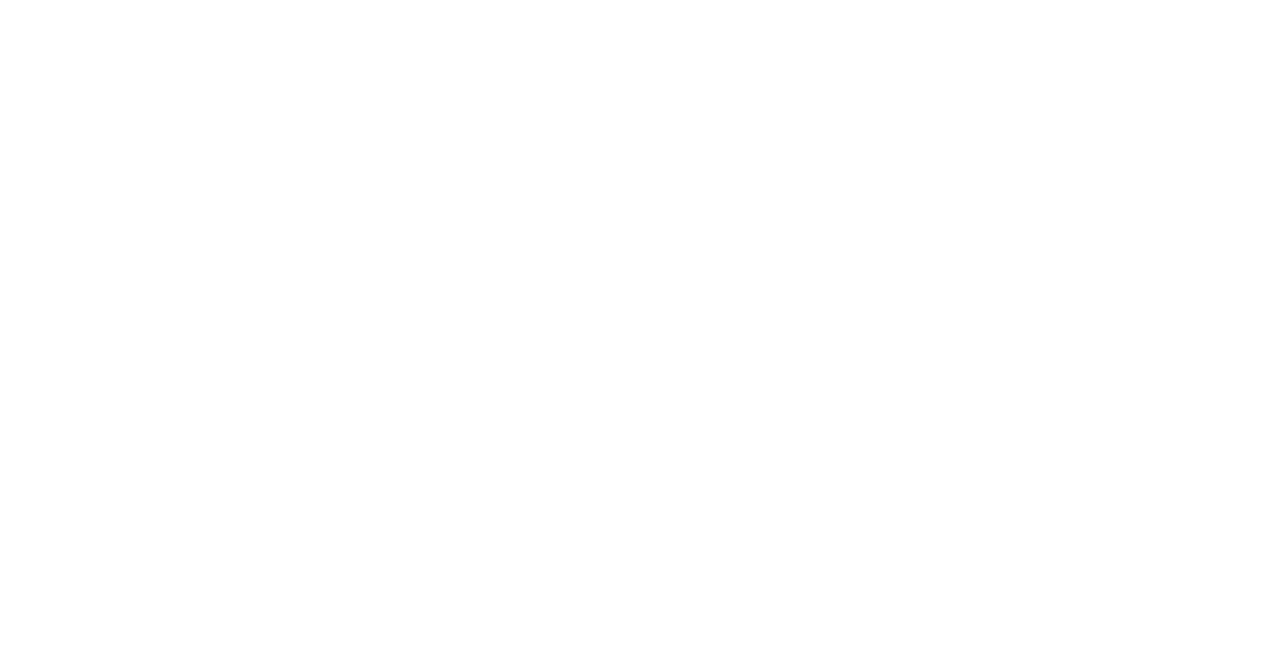
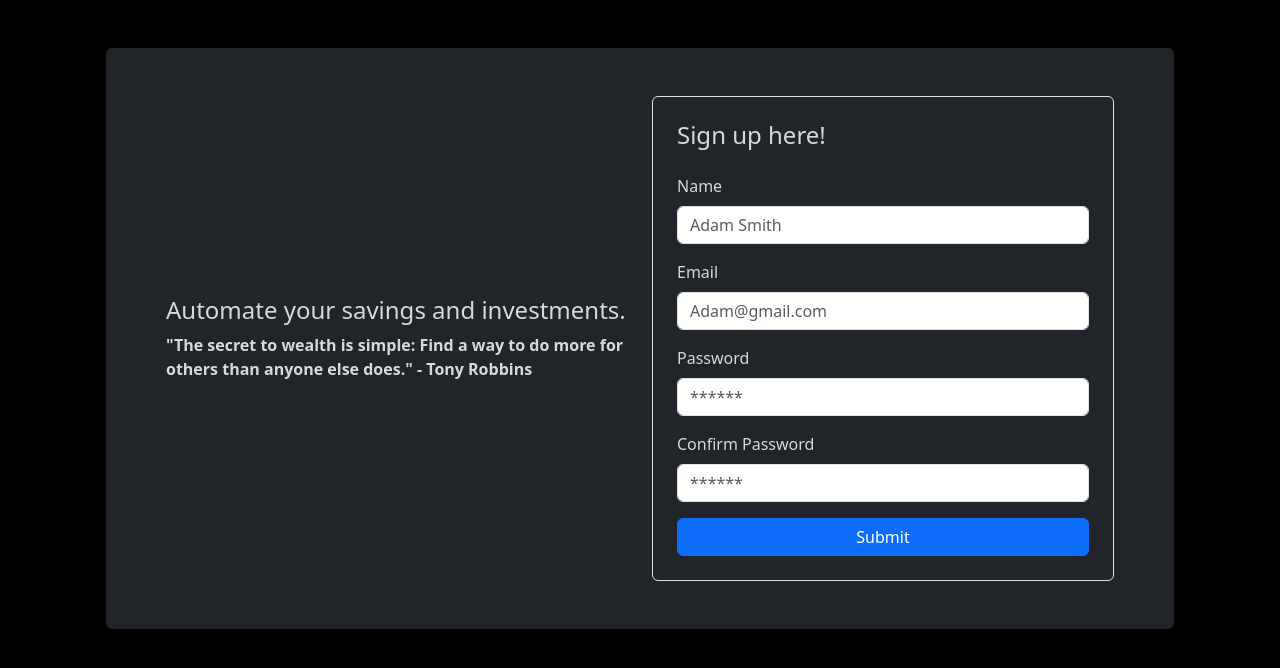
Before and after one commit to hom619/money_tracker_client, a React (Vite) app: page /signup in a window 1280 px wide. Before the commit this address had no page. Shown: the top 668 px of the page. Built offline with nearby package versions, Linux system fonts and the light colour scheme; the HTML template or start-up script is replaced by a standard one.

Commit message:
Signup page created

```diff
--- a/index.html
+++ b/index.html
@@ -2,7 +2,7 @@
 <html lang="en">
   <head>
     <meta charset="UTF-8" />
-    <link rel="icon" type="image/svg+xml" href="/vite.svg" />
+    <!-- <link rel="icon" type="image/svg+xml" href="/vite.svg" /> -->
     <meta name="viewport" content="width=device-width, initial-scale=1.0" />
     <title>Track Your Money</title>
   </head>
--- a/src/App.css
+++ b/src/App.css
@@ -0,0 +1,5 @@
+.wrapper {
+  min-height: 100vh;
+  background: black;
+  color: #e4e3e3f0;
+}
--- a/src/App.jsx
+++ b/src/App.jsx
@@ -3,12 +3,16 @@
 import { ToastContainer, toast } from "react-toastify";
 import { Routes, Route } from "react-router-dom";
 import Login from "./pages/Login";
+import { Signup } from "./pages/Signup";
 function App() {
-  toast("Show your message");
   return (
-    <Routes>
-      <Route path="/" element={<Login />}></Route>
-    </Routes>
+    <div className="wrapper">
+      <Routes>
+        <Route path="/" element={<Login />}></Route>
+        <Route path="/signup" element={<Signup />}></Route>
+      </Routes>
+      <ToastContainer />
+    </div>
   );
 }
 
--- /dev/null
+++ b/src/components/CustomInput.jsx
@@ -0,0 +1,10 @@
+import React from "react";
+import Form from "react-bootstrap/Form";
+export const CustomInput = ({ label, ...rest }) => {
+  return (
+    <Form.Group className="mb-3" controlId="formBasicEmail">
+      <Form.Label>{label}</Form.Label>
+      <Form.Control {...rest} />
+    </Form.Group>
+  );
+};
--- /dev/null
+++ b/src/components/FinancialTips.jsx
@@ -0,0 +1,83 @@
+import React, { useEffect, useState } from "react";
+const financialTips = [
+  {
+    expert: "Warren Buffett",
+    tip: "Live below your means and invest the difference.",
+    quote:
+      "Do not save what is left after spending, but spend what is left after saving.",
+  },
+  {
+    expert: "Dave Ramsey",
+    tip: "Avoid debt and pay with cash whenever possible.",
+    quote:
+      "You must gain control over your money or the lack of it will forever control you.",
+  },
+  {
+    expert: "Robert Kiyosaki",
+    tip: "Focus on building assets, not just earning income.",
+    quote:
+      "It’s not how much money you make, but how much money you keep, how hard it works for you, and how many generations you keep it for.",
+  },
+  {
+    expert: "Suze Orman",
+    tip: "Have an emergency fund that covers at least 8 months of expenses.",
+    quote:
+      "A big part of financial freedom is having your heart and mind free from worry about the what-ifs of life.",
+  },
+  {
+    expert: "Tony Robbins",
+    tip: "Automate your savings and investments.",
+    quote:
+      "The secret to wealth is simple: Find a way to do more for others than anyone else does.",
+  },
+  {
+    expert: "Benjamin Graham",
+    tip: "Invest with a margin of safety and focus on value.",
+    quote:
+      "The individual investor should act consistently as an investor and not as a speculator.",
+  },
+  {
+    expert: "Peter Lynch",
+    tip: "Invest in what you understand and believe in for the long-term.",
+    quote: "Know what you own, and know why you own it.",
+  },
+  {
+    expert: "JL Collins",
+    tip: "Invest in low-cost index funds for long-term growth.",
+    quote: "The market is the most powerful wealth-building tool of all time.",
+  },
+  {
+    expert: "Ramsey Solutions",
+    tip: "Create a zero-based monthly budget to tell every dollar where to go.",
+    quote:
+      "A budget is telling your money where to go instead of wondering where it went.",
+  },
+  {
+    expert: "Morgan Housel",
+    tip: "Understand that financial success is more about behavior than knowledge.",
+    quote:
+      "Spending money to show people how much money you have is the fastest way to have less money.",
+  },
+];
+export const FinancialTips = () => {
+  const [showTips, setShowTips] = useState(financialTips[0]);
+  const { expert, tip, quote } = showTips;
+  useEffect(() => {
+    setInterval(() => {
+      setShowTips(
+        financialTips[Math.floor(Math.random() * financialTips.length)]
+      );
+    }, 3000);
+  }, []);
+  return (
+    <div
+      className="d-flex flex-column justify-content-center"
+      style={{ height: "100%" }}
+    >
+      <h4>{tip}</h4>
+      <div className="fw-bolder">
+        "{quote}" - {expert}
+      </div>
+    </div>
+  );
+};
--- /dev/null
+++ b/src/components/SignUpForm.jsx
@@ -0,0 +1,68 @@
+import React, { useState } from "react";
+import Button from "react-bootstrap/Button";
+import Form from "react-bootstrap/Form";
+import { CustomInput } from "./CustomInput";
+import { toast } from "react-toastify";
+export const SignUpForm = () => {
+  const fields = [
+    {
+      label: "Name",
+      placeholder: "Adam Smith",
+      required: true,
+      type: "text",
+      name: "name",
+    },
+    {
+      label: "Email",
+      placeholder: "Adam@gmail.com",
+      required: true,
+      type: "email",
+      name: "email",
+    },
+    {
+      label: "Password",
+      placeholder: "******",
+      required: true,
+      type: "password",
+      name: "password",
+    },
+    {
+      label: "Confirm Password",
+      placeholder: "******",
+      required: true,
+      type: "password",
+      name: "confirmPassword",
+    },
+  ];
+  const [form, setForm] = useState({});
+  const handleOnChange = (e) => {
+    const { name, value } = e.target;
+    setForm({
+      ...form,
+      [name]: value,
+    });
+  };
+  const handleOnSubmit = (e) => {
+    e.preventDefault();
+    const { confirmPassword, ...rest } = form;
+    if (confirmPassword !== rest.password) {
+      console.log(confirmPassword);
+      return toast.error("Passwords don't match", { theme: "dark" });
+    }
+  };
+  return (
+    <div className="border rounded p-4">
+      <h4 className="mb-4">Sign up here!</h4>
+      <Form onSubmit={handleOnSubmit}>
+        {fields.map((field) => (
+          <CustomInput key={field.name} {...field} onChange={handleOnChange} />
+        ))}
+        <div className="d-grid">
+          <Button variant="primary" type="submit">
+            Submit
+          </Button>
+        </div>
+      </Form>
+    </div>
+  );
+};
--- /dev/null
+++ b/src/pages/Signup.jsx
@@ -0,0 +1,21 @@
+import React from "react";
+import Container from "react-bootstrap/Container";
+import Row from "react-bootstrap/Row";
+import Col from "react-bootstrap/Col";
+import { FinancialTips } from "../components/FinancialTips";
+import { SignUpForm } from "../components/SignUpForm";
+
+export const Signup = () => {
+  return (
+    <Container className="p-5">
+      <Row className="bg-dark p-5 rounded">
+        <Col md={6}>
+          <FinancialTips />
+        </Col>
+        <Col md={6}>
+          <SignUpForm />
+        </Col>
+      </Row>
+    </Container>
+  );
+};
```
